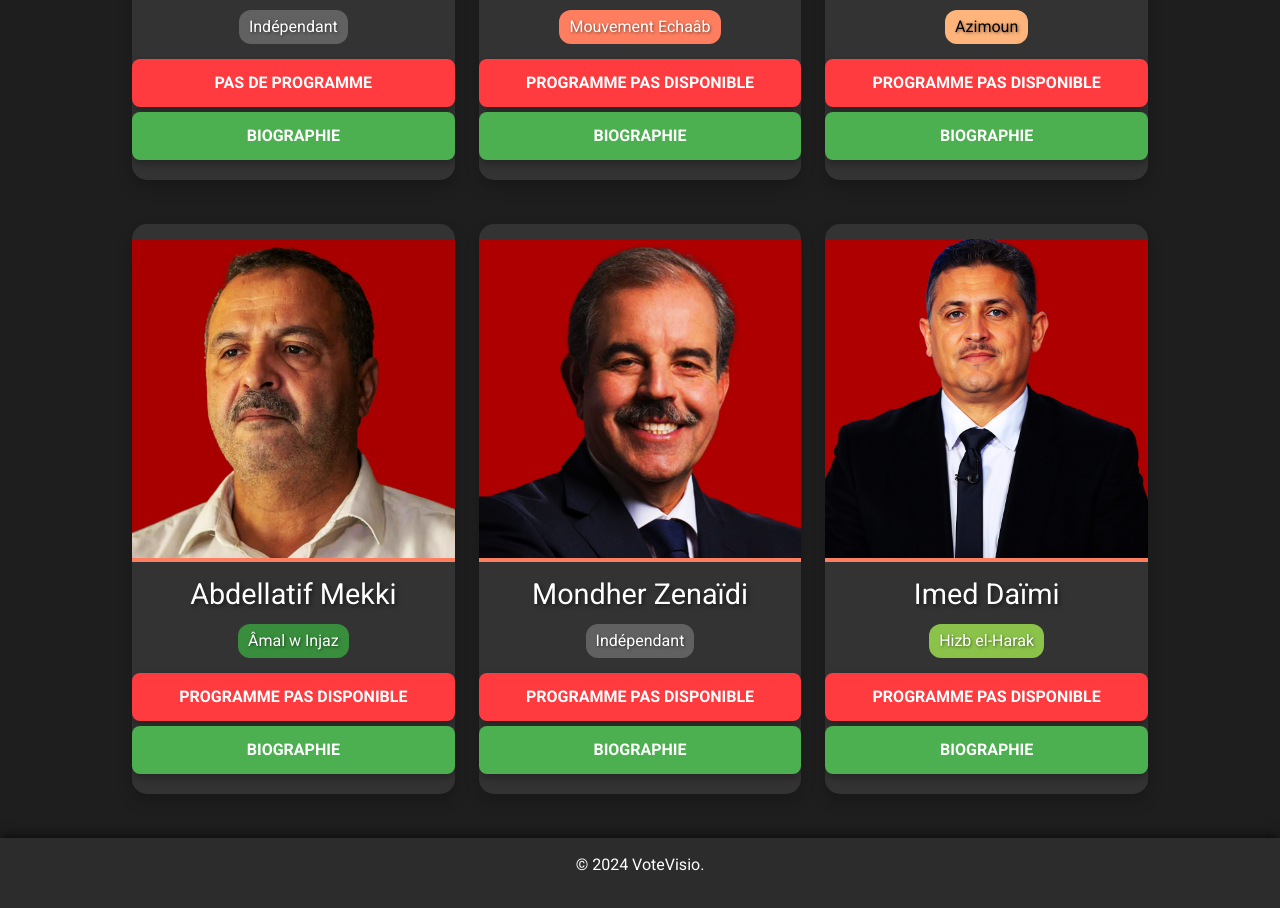
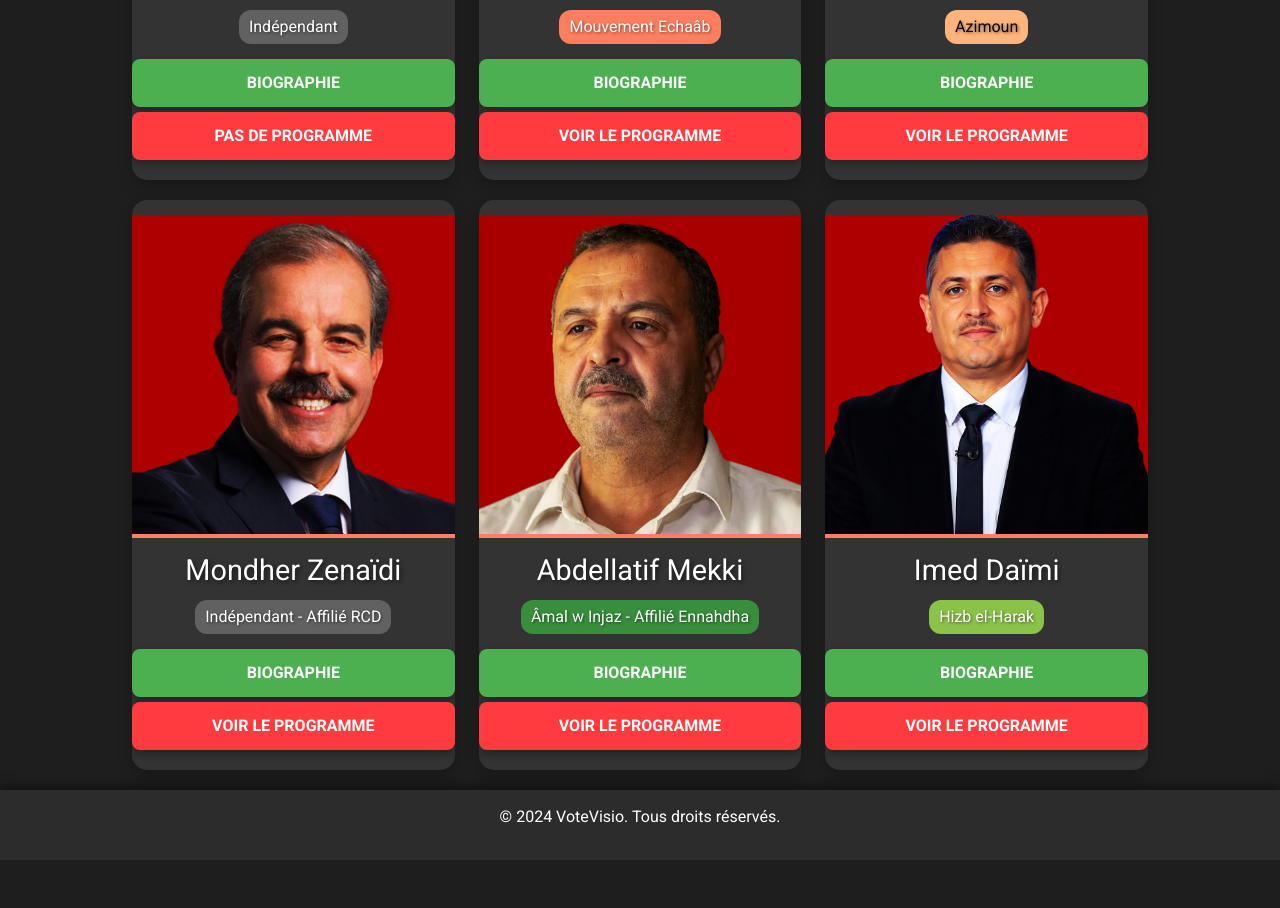
Before and after one commit to VoteVisio/VoteVisio.github.io, a plain HTML site: page index.html in a window 1280 px wide. Shown: the part 600-1508 px from the top of the page. After the commit the page ends 1460 px from the top, so only its background shows below. Drawn offline with nearby package versions, Linux system fonts and the light colour scheme.

Commit message:
Update index.html

```diff
--- a/index.html
+++ b/index.html
@@ -48,12 +48,12 @@
             height: auto;
         }
 
-        .btn-news {
+        .btn-news, .btn-history {
             display: inline-block;
             border: none;
             border-radius: 8px;
             padding: 12px;
-            background-color: #ff3b3f; /* Même couleur que le bouton "Programme" */
+            background-color: #ff3b3f; /* Couleur pour le bouton "Programme" */
             color: #fff;
             text-align: center;
             font-size: 24px; /* Ajustez la taille de l'icône si nécessaire */
@@ -63,10 +63,18 @@
             text-decoration: none;
             position: absolute;
             top: 20px; /* Ajustez selon l'espace disponible */
-            right: 20px; /* Ajustez selon l'espace disponible */
         }
 
-        .btn-news:hover {
+        .btn-news {
+            right: 80px;
+        }
+
+        .btn-history {
+            background-color: #ff7e5f; /* Couleur différente pour le bouton "Histoire" */
+            right: 20px;
+        }
+
+        .btn-news:hover, .btn-history:hover {
             background-color: #e03b3f; /* Couleur plus foncée au survol */
             transform: translateY(-2px);
             box-shadow: 0 6px 12px rgba(0, 0, 0, 0.4);
@@ -241,73 +249,82 @@
         <a href="rss.html" class="btn-news">
             <i class="fas fa-newspaper"></i>
         </a>
+        <a href="histoire.html" class="btn-history">
+            <i class="fas fa-book"></i>
+        </a>
     </header>
 
     <section class="container">
         <div class="row candidats">
-            <div class="col-lg-4 col-md-6 mb-4">
+            <!-- Candidat Kaïs Saïed -->
+            <div class="col-md-4">
                 <div class="candidat">
                     <img src="images/kais_saied.jpg" alt="Kaïs Saïed">
                     <h2>Kaïs Saïed</h2>
                     <div class="parti-politique independant">Indépendant</div>
                     <div class="btn-container">
-                        <a href="#" class="button-modern button-programme" aria-disabled="true">Pas de programme</a>
-                        <a href="https://www.wikiwand.com/fr/articles/Ka%C3%AFs_Sa%C3%AFed" class="button-modern button-biographie">Biographie</a>
+                        <a href="#" class="button-modern button-biographie">Biographie</a>
+                        <a href="#" class="button-modern button-programme" disabled>Pas de programme</a>
                     </div>
                 </div>
             </div>
-            <div class="col-lg-4 col-md-6 mb-4">
+            <!-- Candidat Zouhair Maghzaoui -->
+            <div class="col-md-4">
                 <div class="candidat">
                     <img src="images/zouhair_maghzaoui.jpg" alt="Zouhair Maghzaoui">
                     <h2>Zouhair Maghzaoui</h2>
                     <div class="parti-politique mouvement-chaab">Mouvement Echaâb</div>
                     <div class="btn-container">
-                                                <a href="#" class="button-modern button-programme">Programme pas disponible</a>
-                        <a href="https://www.businessnews.com.tn/qui-est-vraiment-zouhair-maghzaoui,519,140082,3" class="button-modern button-biographie">Biographie</a>
+                        <a href="#" class="button-modern button-biographie">Biographie</a>
+                        <a href="#" class="button-modern button-programme">Voir le programme</a>
                     </div>
                 </div>
             </div>
-            <div class="col-lg-4 col-md-6 mb-4">
+            <!-- Candidat Ayachi Zammel -->
+            <div class="col-md-4">
                 <div class="candidat">
                     <img src="images/ayachi_zammel.jpg" alt="Ayachi Zammel">
                     <h2>Ayachi Zammel</h2>
                     <div class="parti-politique azimoun">Azimoun</div>
                     <div class="btn-container">
-                        <a href="#" class="button-modern button-programme">Programme pas disponible</a>
-                        <a href="https://www.tunisienumerique.com/qui-est-ayachi-zammel-candidat-aux-presidentielles/" class="button-modern button-biographie">Biographie</a>
+                        <a href="#" class="button-modern button-biographie">Biographie</a>
+                        <a href="#" class="button-modern button-programme">Voir le programme</a>
                     </div>
                 </div>
             </div>
-            <div class="col-lg-4 col-md-6 mb-4">
+            <!-- Candidat Mondher Zenaïdi -->
+            <div class="col-md-4">
+                <div class="candidat">
+                    <img src="images/mondher_zenaidi.jpg" alt="Mondher Zenaïdi">
+                    <h2>Mondher Zenaïdi</h2>
+                    <div class="parti-politique independant">Indépendant - Affilié RCD</div>
+                    <div class="btn-container">
+                        <a href="#" class="button-modern button-biographie">Biographie</a>
+                        <a href="#" class="button-modern button-programme">Voir le programme</a>
+                    </div>
+                </div>
+            </div>
+            <!-- Candidat Abdellatif Mekki -->
+            <div class="col-md-4">
                 <div class="candidat">
                     <img src="images/abdellatif_mekki.jpg" alt="Abdellatif Mekki">
                     <h2>Abdellatif Mekki</h2>
-                    <div class="parti-politique amal-injaz">Âmal w Injaz</div>
+                    <div class="parti-politique amal-injaz">Âmal w Injaz - Affilié Ennahdha</div>
                     <div class="btn-container">
-                        <a href="#" class="button-modern button-programme">Programme pas disponible</a>
-                        <a href="https://www.wikiwand.com/fr/articles/Abdellatif_Mekki" class="button-modern button-biographie">Biographie</a>
+                        <a href="#" class="button-modern button-biographie">Biographie</a>
+                        <a href="#" class="button-modern button-programme">Voir le programme</a>
                     </div>
                 </div>
             </div>
-            <div class="col-lg-4 col-md-6 mb-4">
-                <div class="candidat">
-                    <img src="images/mondher_zenaidi.jpg" alt="Mondher Zenaïdi">
-                    <h2>Mondher Zenaïdi</h2>
-                    <div class="parti-politique independant">Indépendant</div>
-                    <div class="btn-container">
-                        <a href="#" class="button-modern button-programme">Programme pas disponible</a>
-                        <a href="https://www.wikiwand.com/fr/articles/Mondher_Zenaidi" class="button-modern button-biographie">Biographie</a>
-                    </div>
-                </div>
-            </div>
-            <div class="col-lg-4 col-md-6 mb-4">
+            <!-- Candidat Imed Daïmi -->
+            <div class="col-md-4">
                 <div class="candidat">
                     <img src="images/imed_daemi.jpg" alt="Imed Daïmi">
                     <h2>Imed Daïmi</h2>
                     <div class="parti-politique hezb-harak">Hizb el-Harak</div>
                     <div class="btn-container">
-                        <a href="#" class="button-modern button-programme">Programme pas disponible</a>
-                        <a href="https://www.wikiwand.com/fr/articles/Imed_Da%C3%AFmi" class="button-modern button-biographie">Biographie</a>
+                        <a href="#" class="button-modern button-biographie">Biographie</a>
+                        <a href="#" class="button-modern button-programme">Voir le programme</a>
                     </div>
                 </div>
             </div>
@@ -315,10 +332,10 @@
     </section>
 
     <footer>
-        <p>&copy; 2024 VoteVisio.</p>
+        <p>&copy; 2024 VoteVisio. Tous droits réservés.</p>
     </footer>
 
-    <!-- Bootstrap JS -->
+    <!-- Bootstrap Bundle with Popper -->
     <script src="https://cdn.jsdelivr.net/npm/bootstrap@5.3.0/dist/js/bootstrap.bundle.min.js"></script>
 </body>
 
```
